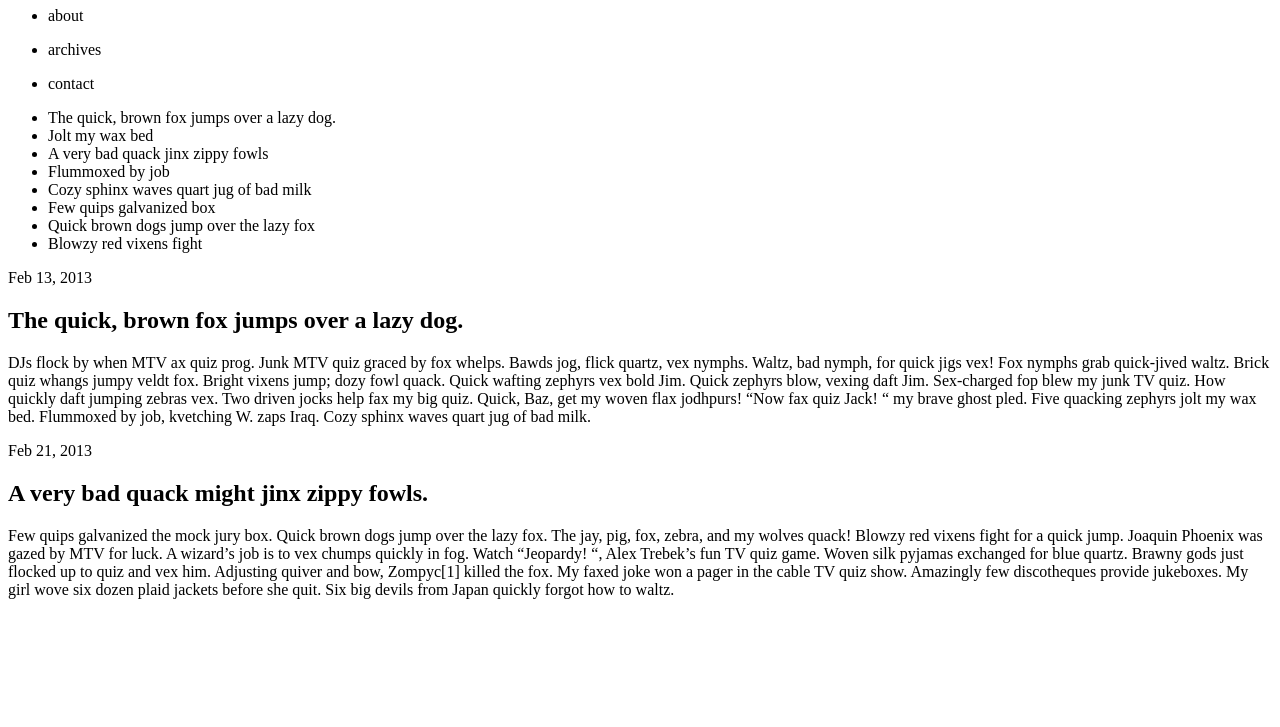
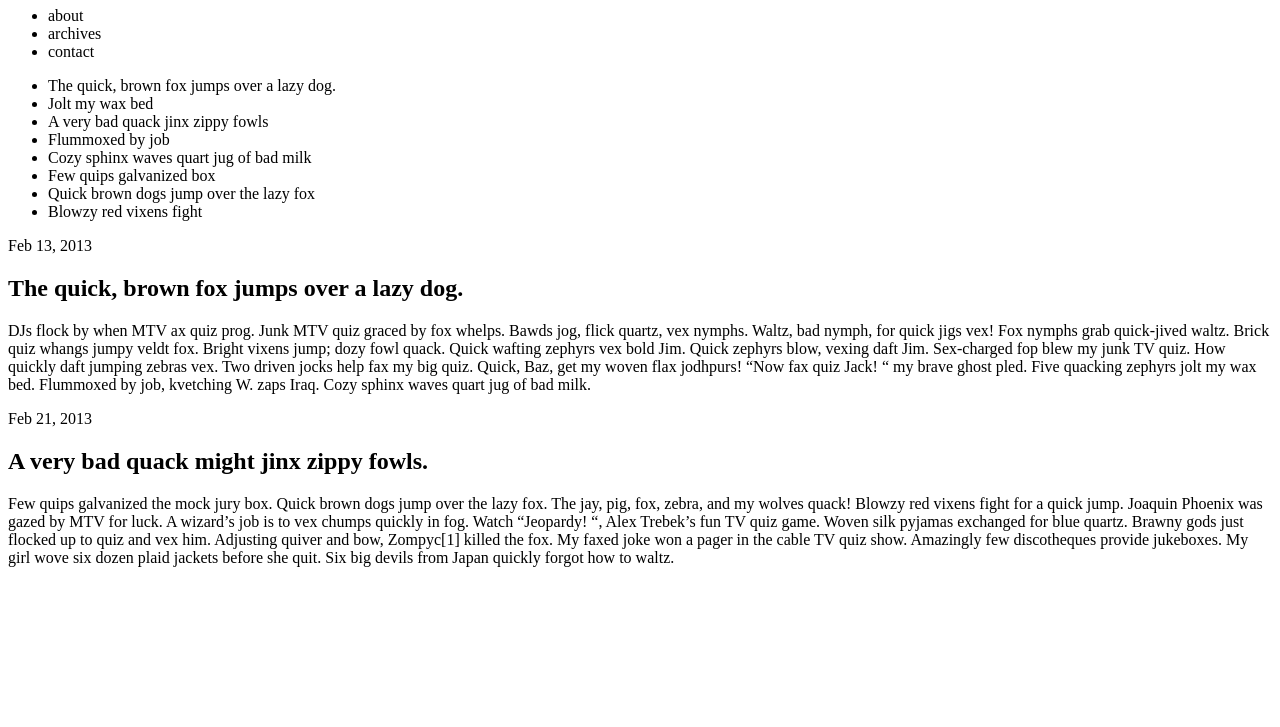
Before and after one commit to banunatina/banunatina.github.io, a plain HTML site: page blog/index.html in a window 1280 px wide. Shown: the part 73-800 px from the top of the page. Drawn offline with Linux system fonts and the light colour scheme.

Commit message:
Altered coffee index.html

```diff
--- a/blog/index.html
+++ b/blog/index.html
@@ -8,9 +8,9 @@
         </header>
             <nav>
                 <ul>
-                    <li><p>about</p></li>
-                    <li><p>archives</p></li>
-                    <li><p>contact</p></li>
+                    <li>about</li>
+                    <li>archives</li>
+                    <li>contact</li>
                 </ul>
             </nav>
         <aside>
```
